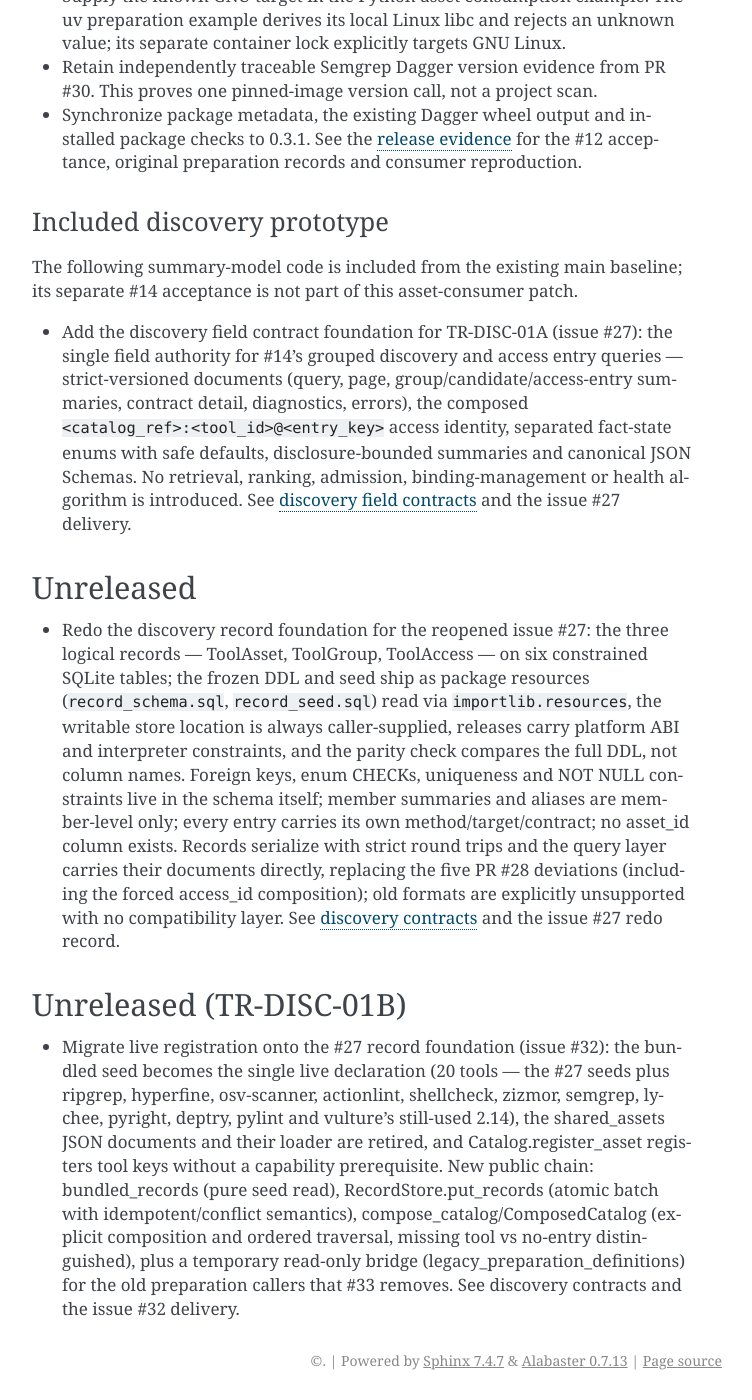
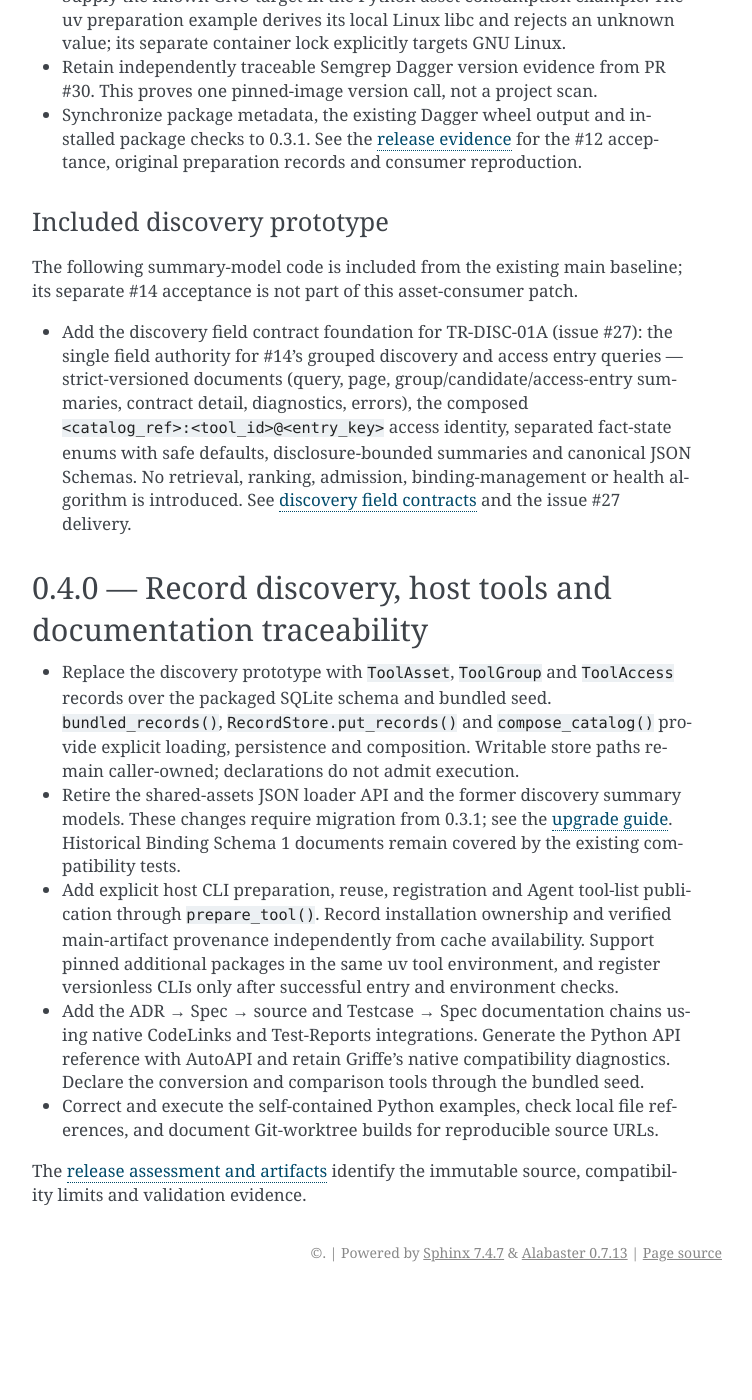
Before and after one commit to dymzz/vesryn-tool-runtime, a Sphinx documentation site: the page built from docs/changelog.md, in a window 1280 px wide and 1400 px high, scrolled down 1983 px. Shown: the whole window, without its empty margins (388-1140 px from the left). Built offline with Sphinx 7.4.7, drawn with Linux system fonts in a browser that asks for light colours; pages that are not in the unit, such as notebooks, are missing from menus; after the commit the page ends 3275 px from its top, so only the background shows below that; some of the changed text lies outside the part shown.

Commit message:
chore(release): prepare 0.4.0 with discovery migration guidance

```diff
--- a/docs/changelog.md
+++ b/docs/changelog.md
@@ -97,37 +97,28 @@ its separate #14 acceptance is not part of this asset-consumer patch.
   algorithm is introduced. See
   [discovery field contracts](discovery-contracts.md) and the
   issue #27 delivery.
-## Unreleased
+## 0.4.0 — Record discovery, host tools and documentation traceability
 
-- Redo the discovery record foundation for the reopened issue #27: the three
-  logical records — ToolAsset, ToolGroup, ToolAccess — on six constrained
-  SQLite tables; the frozen DDL and seed ship as package resources
-  (`record_schema.sql`, `record_seed.sql`) read via `importlib.resources`,
-  the writable store location is always caller-supplied, releases carry
-  platform ABI and interpreter constraints, and the parity check compares
-  the full DDL, not column names. Foreign keys, enum CHECKs, uniqueness and NOT NULL
-  constraints live in the schema itself; member summaries and aliases are
-  member-level only; every entry carries its own method/target/contract; no
-  asset_id column exists. Records serialize with strict round trips and the
-  query layer carries their documents directly, replacing the five PR #28
-  deviations (including the forced access_id composition); old formats are
-  explicitly unsupported with no compatibility layer. See
-  [discovery contracts](discovery-contracts.md) and the
-  issue #27 redo record.
+- Replace the discovery prototype with `ToolAsset`, `ToolGroup` and
+  `ToolAccess` records over the packaged SQLite schema and bundled seed.
+  `bundled_records()`, `RecordStore.put_records()` and `compose_catalog()`
+  provide explicit loading, persistence and composition. Writable store
+  paths remain caller-owned; declarations do not admit execution.
+- Retire the shared-assets JSON loader API and the former discovery summary
+  models. These changes require migration from 0.3.1; see the
+  [upgrade guide](consumers.md#upgrading-from-031). Historical Binding Schema 1
+  documents remain covered by the existing compatibility tests.
+- Add explicit host CLI preparation, reuse, registration and Agent tool-list
+  publication through `prepare_tool()`. Record installation ownership and
+  verified main-artifact provenance independently from cache availability.
+  Support pinned additional packages in the same uv tool environment, and
+  register versionless CLIs only after successful entry and environment checks.
+- Add the ADR → Spec → source and Testcase → Spec documentation chains using
+  native CodeLinks and Test-Reports integrations. Generate the Python API
+  reference with AutoAPI and retain Griffe's native compatibility diagnostics.
+  Declare the conversion and comparison tools through the bundled seed.
+- Correct and execute the self-contained Python examples, check local file
+  references, and document Git-worktree builds for reproducible source URLs.
 
-## Unreleased (TR-DISC-01B)
-
-- Migrate live registration onto the #27 record foundation (issue #32): the
-  bundled seed becomes the single live declaration (20 tools — the #27 seeds
-  plus ripgrep, hyperfine, osv-scanner, actionlint, shellcheck, zizmor,
-  semgrep, lychee, pyright, deptry, pylint and vulture's still-used 2.14),
-  the shared_assets JSON documents and their loader are retired, and
-  Catalog.register_asset registers tool keys without a capability
-  prerequisite. New public chain: bundled_records (pure seed read),
-  RecordStore.put_records (atomic batch with idempotent/conflict semantics),
-  compose_catalog/ComposedCatalog (explicit composition and ordered
-  traversal, missing tool vs no-entry distinguished), plus a temporary
-  read-only bridge (legacy_preparation_definitions) for the old preparation
-  callers that #33 removes. See
-  discovery contracts and the
-  issue #32 delivery.
+The [release assessment and artifacts](https://github.com/dymzz/vesryn-tool-runtime/releases/tag/v0.4.0)
+identify the immutable source, compatibility limits and validation evidence.
--- a/docs/ubproject.toml
+++ b/docs/ubproject.toml
@@ -46,7 +46,7 @@ link_properties = { Verifies = "verifies" }
 # The need type of a test case; it must agree with the build's `case` type.
 need_type = "testcase"
 project = "vesryn-tool-runtime"
-version = "0.3.1"
+version = "0.4.0"
 # The source address of a test case. The commit is given per invocation.
 remote_url = "https://github.com/dymzz/vesryn-tool-runtime"
 url_pattern = "{base}/blob/{commit}/{file}#L{line}"
--- a/pyproject.toml
+++ b/pyproject.toml
@@ -1,6 +1,6 @@
 [project]
 name = "vesryn-tool-runtime"
-version = "0.3.1"
+version = "0.4.0"
 description = "Independent tool contracts, discovery, binding and batch invocation"
 readme = "README.md"
 requires-python = ">=3.14"
```
Also changed, not shown: docs/consumers.md (+31 -0 lines), docs/dagger.md (+1 -1 lines), docs/quickstart.md (+1 -1 lines), 4 other files.
